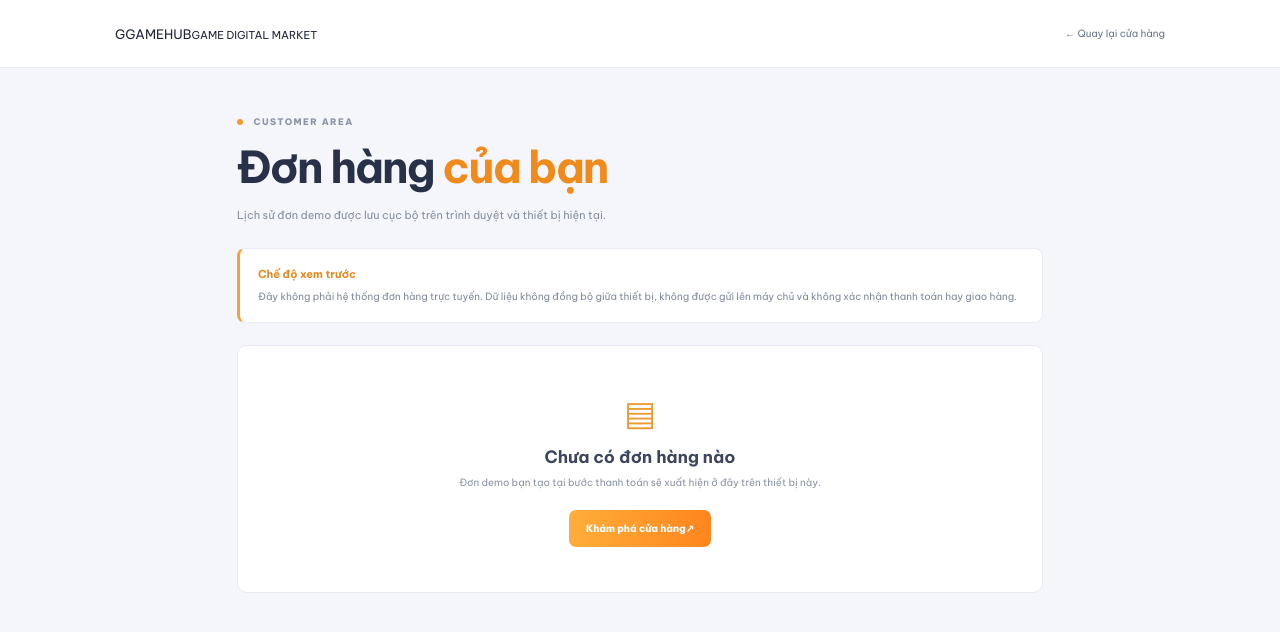
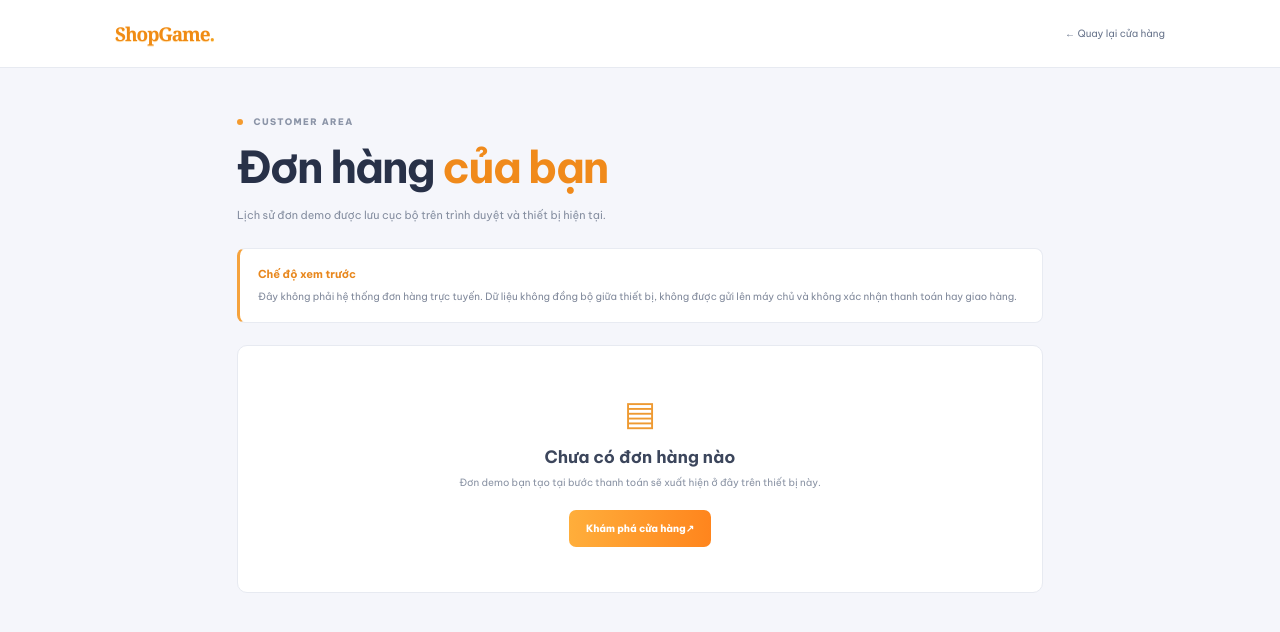
Before and after one commit to zskbot/ShopGame, a Next.js app: page /orders in a window 1280 px wide. Shown: the top 632 px of the page. Built offline with nearby package versions, Linux system fonts and the light colour scheme.

Commit message:
Align remaining account pages with ShopGame branding

```diff
--- a/app/orders/page.tsx
+++ b/app/orders/page.tsx
@@ -68,10 +68,7 @@ export default function OrdersPage() {
   return (
     <main className="orders-page">
       <header className="orders-header">
-        <Link className="brand" href="/">
-          <span className="brand-mark">G</span>
-          <span>GAME<span className="brand-accent">HUB</span><small>GAME DIGITAL MARKET</small></span>
-        </Link>
+        <Link className="shop-logo" href="/">ShopGame<span className="logo-dot">.</span></Link>
         <Link className="orders-back" href="/">← Quay lại cửa hàng</Link>
       </header>
 
```
